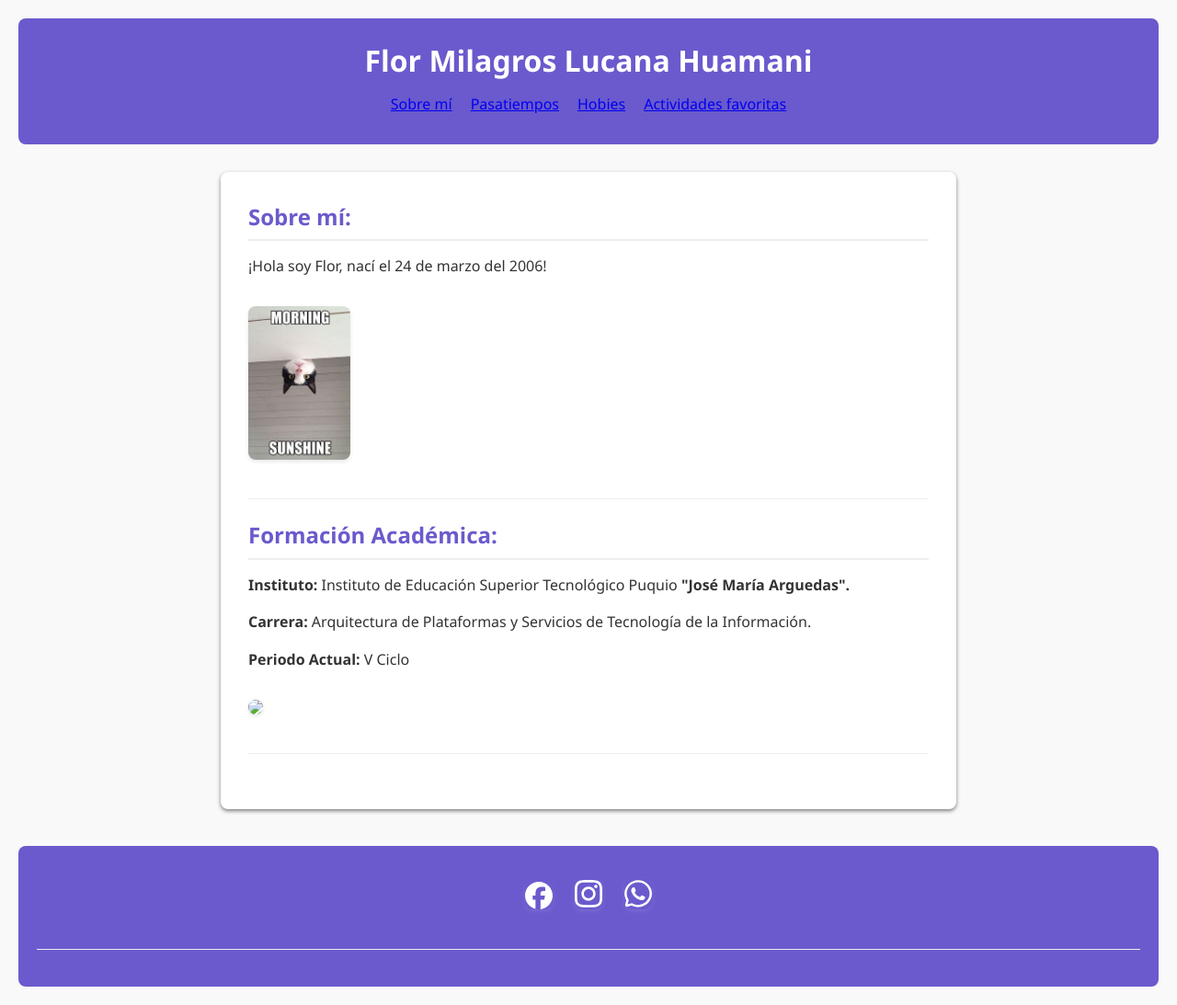
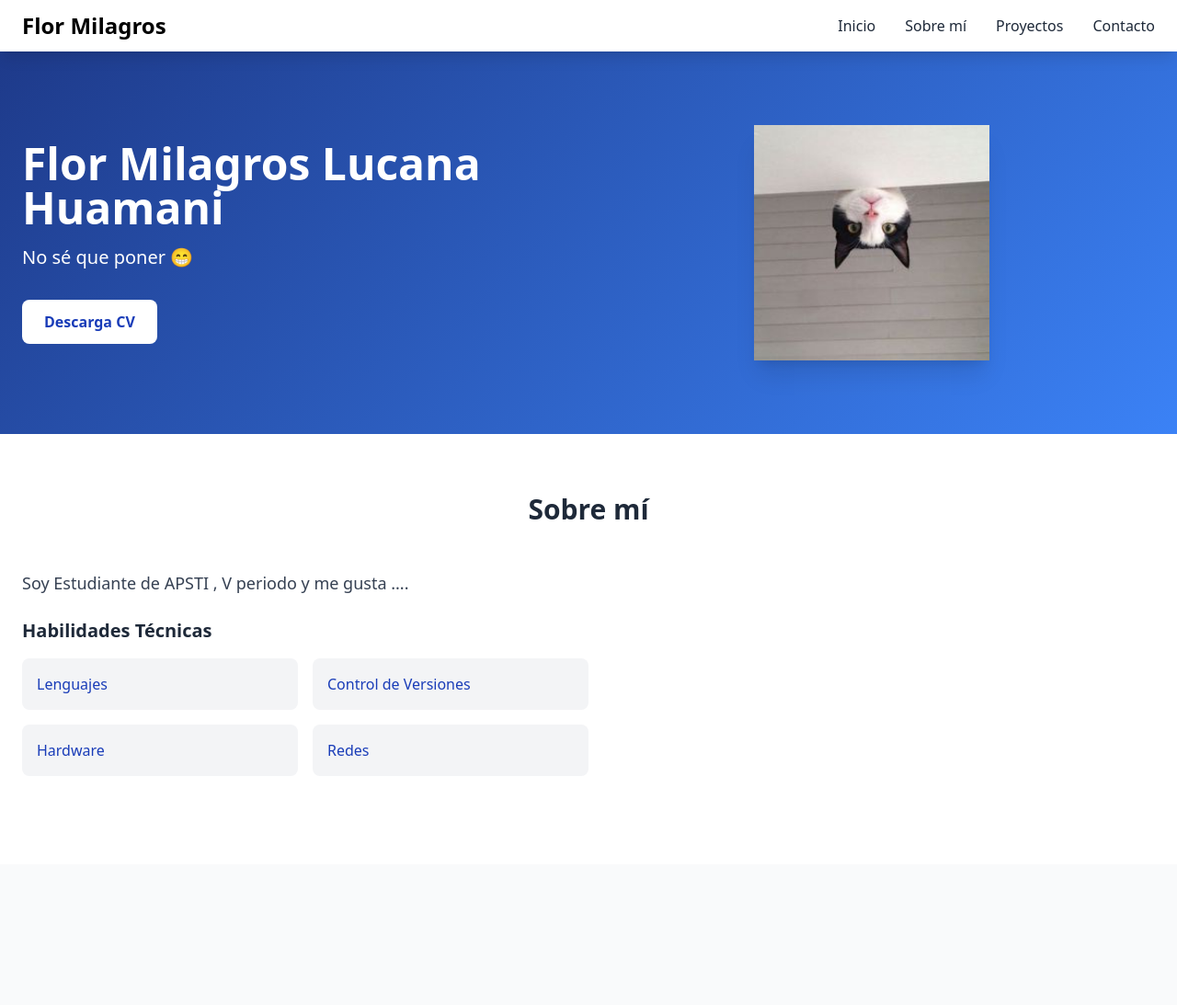
Before and after one commit to Florhuamani/Mi_portafolio, a plain HTML site: page index.html in a window 1280 px wide. Shown: the whole page at 92% size. After the commit the page ends 940 px from the top, so only its background shows below. Drawn offline with nearby package versions, Linux system fonts and the light colour scheme.

Commit message:
Fix: Uso de tailwind

```diff
--- a/index.html
+++ b/index.html
@@ -4,46 +4,94 @@
     <meta charset="UTF-8">
     <meta name="viewport" content="width=device-width, initial-scale=1.0">
     <title>Portafolio de Flor</title>
-    <link rel="stylesheet" href="./style.css">
+    <script src="https://cdn.jsdelivr.net/npm/@tailwindcss/browser@4"></script>
+    <!--<link rel="stylesheet" href="./style.css">-->
+
+    <style>
+        .hero-bg{
+            background: linear-gradient(135deg, #1e3a8a 0%, #3b82f6 100%);
+        }
+
+        article:hover{
+            transform: translate(-5px);
+            box-shadow: 0 10px 25px -5px rgba(0, 0, 0, 0.1);
+        }
+    </style>
+
 </head>
-<body>
-    <header>
-        <h1>Flor Milagros Lucana Huamani</h1>
-        <nav>
-            <ul>
-                <li><a href="index.html">Sobre mí</a></li>
-                <li><a href="pages/pasatiempos.html">Pasatiempos</a></li>
-                <li><a href="pages/hobies.html">Hobies</a></li>
-                <li><a href="pages/actividades_favoritas.html">Actividades favoritas</a></li>
-            </ul>
+<body class="font-sans bg-gray-50">
+    <header class="bg-white shadow-lg sticky top-0 z-50">
+        <nav class="container mx-auto px-6 py-3">
+            <section class="flex justify-between items-center">
+                <h1 class="text-2xl font-bold text-beige-800">Flor Milagros</h1>
+                <ul class="hidden md:flex space-x-8">
+                    <li><a href="Inicio" class="text-gray-800 hover:text-blue-600">Inicio</a></li>
+                    <li><a href="Sobre mí" class="text-gray-800 hover:text-blue-600">Sobre mí</a></li>
+                    <li><a href="Proyectos" class="text-gray-800 hover:text-blue-600">Proyectos</a></li>
+                    <li><a href="contacto" class="text-gray-800 hover:text-blue-600">Contacto</a></li>
+                </ul>
+                <button class="md:hidden focus:outlin-none">
+                    <i class="fas fa-bars text-gray-800 text-xl"></i>
+                </button>
+            </section>
         </nav>
     </header>
 
-    <main>
-        <section>
-            <h2>Sobre mí:</h2>
-            <p>¡Hola soy Flor, nací el 24 de marzo del 2006!</p>
-            <img src="/assets/sunshine.jpg", width="15%",>
-            <hr>
-
-            <article>
-                <h2>Formación Académica:</h2>
-                <ul>
-                <p><strong>Instituto:</strong> Instituto de Educación Superior Tecnológico Puquio <strong>"José María Arguedas".</strong></p>
-                <p><strong>Carrera:</strong> Arquitectura de Plataformas y Servicios de Tecnología de la Información.</p>
-                <p><strong>Periodo Actual:</strong> V Ciclo</p>
-                <img src="/assets/dying.jpg", width="15%">
-                </ul>
-                <hr>
-            </article>
-
+    <main id="Inicio" class="hero-bg text-white py-20">
+        <section class="containermx-auto px-6 flex flex-col md:flex-row items-center">
+            <section class="md:w-1/2 mb-10 md:mb-0">
+                <h2 class="text-4xl md:text-5xl font-bold mb-4">Flor Milagros Lucana Huamani</h2>
+                <p class="text-xl mb-8">No sé que poner 😁</p>
+                <button class="bg-white text-blue-800 px-6 py-3 rounded-lg font-semibold hover:bg-gray-100 transition duration-300">
+                    Descarga CV
+                </button>
+            </section>
+            <figure class="md:w-1/2 flex justify-center">
+                <img src="/assets/sunshine.jpg" alt="" class="bg-white roundend-full w-64 h-64 flex items-center justify-center shadow-xl object-cover">
+            </figure>
         </section>
     </main>
+
+
+    <article id="Sobre mí" class="py-16 bg-white">
+        <section class="container mx-auto px-6">
+            <h2 class="text-3xl font-bold text-center text-gray-800 mb-12">Sobre mí</h2>
+            <section class="md:w-1/2 mb-8 md:mb-0 md:pr-8">
+                <p class="text-lg text-gray-700 mb-6">
+                    Soy Estudiante de APSTI , V periodo y me gusta ....
+                </p>
+            </section>
+
+            <section class="md:w-1/2">
+                <section class="mb-8">
+                    <h3 class="text-xl font-semibold text-gray-800 mb-4">Habilidades Técnicas</h3>
+                    <ul class="grid grid-cols-1 sm:grid-cols-2 gap-4">
+                        <li class="bg-gray-100 p-4 rounded-lg transition duration-300">
+                            <h4 class="font-medium text-blue-800">Lenguajes</h4>
+                            <p class="text-gray-700"></p>
+                        </li>
+
+                        <li class="bg-gray-100 p-4 rounded-lg transition duration-300">
+                            <h4 class="font-medium text-blue-800">Control de Versiones</h4>
+                            <p class="text-gray-700"></p>
+                        </li>
+
+                        <li class="bg-gray-100 p-4 rounded-lg transition duration-300">
+                            <h4 class="font-medium text-blue-800">Hardware</h4>
+                            <p class="text-gray-700"></p>
+                        </li>
+
+                        <li class="bg-gray-100 p-4 rounded-lg transition duration-300">
+                            <h4 class="font-medium text-blue-800">Redes</h4>
+                            <p class="text-gray-700"></p>
+                        </li>
+                    </ul>
+            </section>
+        </section>
+    </article>
+
     <footer>
-        <a href="https://facebook.com" target="_blank"><img src="./assets/facebook-brands.svg" width="2%"></a>
-        <a href="https://instagram.com" target="_blank"><img src="./assets/instagram-brands.svg" width="2%"></a>
-        <a href="https://wa.me/+51935644188" target="_blank"><img src="./assets/whatsapp-brands.svg" width="2%"></a>
-        <hr>
+
 
     </footer>
 
--- a/style.css
+++ b/style.css
@@ -64,7 +64,6 @@ img{
     margin: 15px 0;
     box-shadow: 0 2px 4px rgba(0, 0, 0, 0.1);
     transition: transform 0.3s;
-    position: relative;
 }
 
 img:hover{
```
